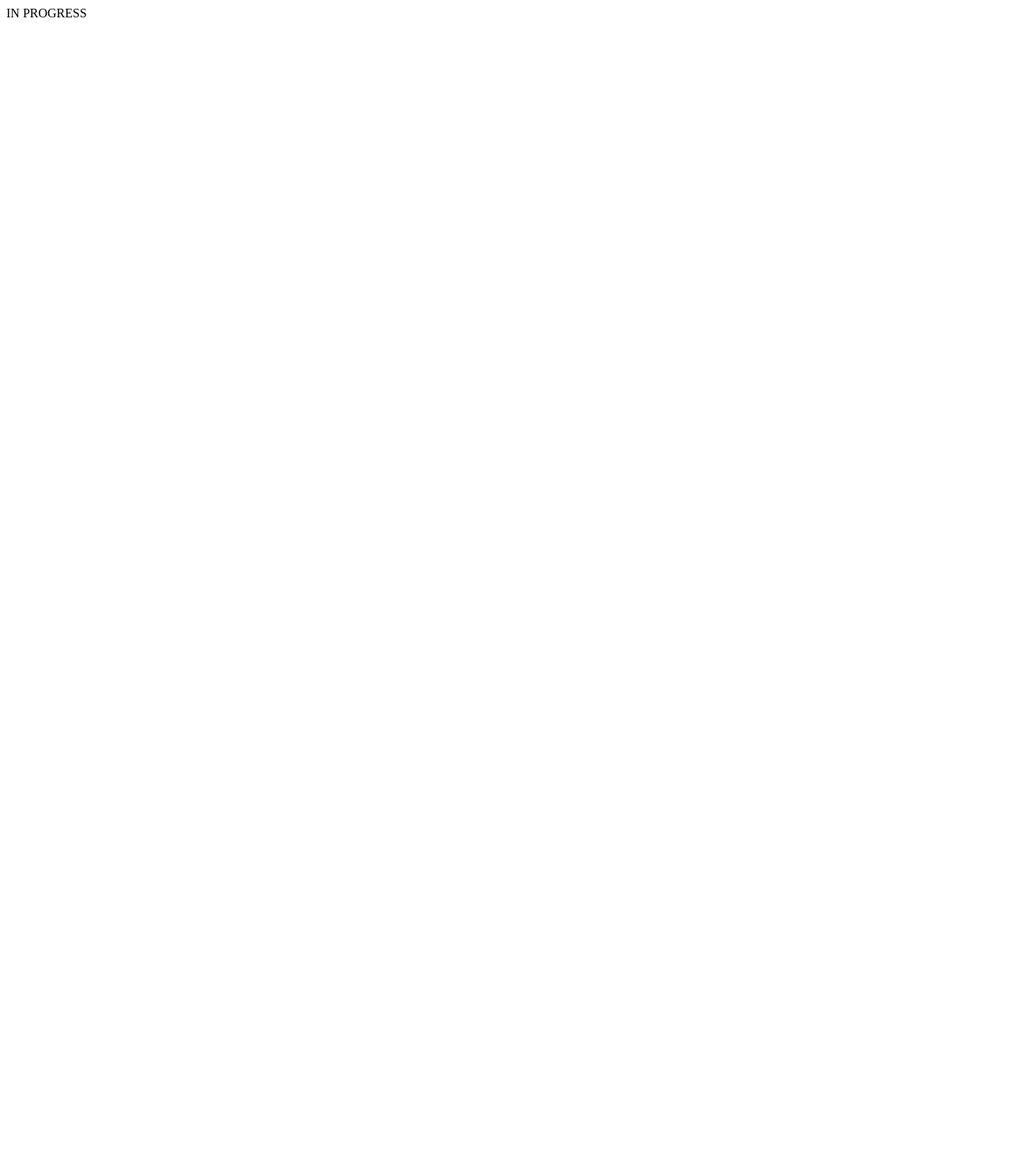
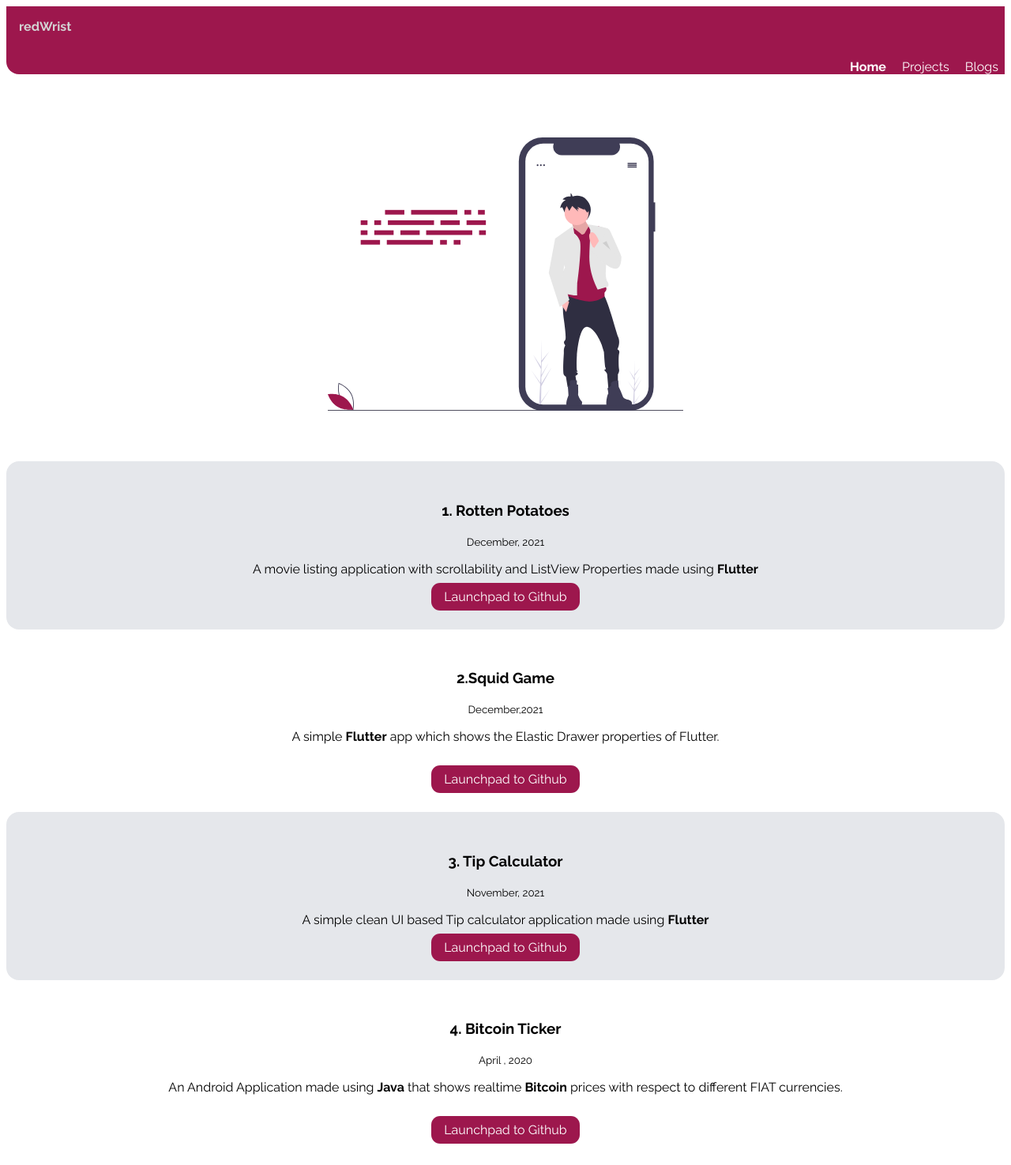
Before and after one commit to gantavya99/My-portfolio, a plain HTML site: page projects.html in a window 1280 px wide. Shown: the whole page at 79% size. Before the commit the page ends 800 px from the top, so only its background shows below. Drawn offline with Linux system fonts and the light colour scheme.

Commit message:
Added Project Page

```diff
--- a/projects.html
+++ b/projects.html
@@ -5,8 +5,54 @@
     <meta http-equiv="X-UA-Compatible" content="IE=edge">
     <meta name="viewport" content="width=device-width, initial-scale=1.0">
     <title>Projects</title>
+    <link href="styles.css" rel="stylesheet";
 </head>
 <body>
-    IN PROGRESS
+    <nav class="navigation-container">
+        <div style="color: lightgray;" class="nav-brand">
+            redWrist
+        </div>
+        <ul class="list-non-bullet nav-pills">
+            <li class="list-item-inline" >
+                <a class="new-link link-active" href="/">Home</a>
+            </li>
+            <li class="list-item-inline">
+                <a class="new-link" href="projects.html">Projects</a>
+            </li>
+            <li class="list-item-inline">
+                <a class="new-link" href="blogs.html">Blogs</a>
+            </li>
+        </ul>
+    </nav>
+    <header class="hero">
+        <img class="hero-image" src="/project123.svg">
+         </header>
+         <section class="section ow">
+            <h3> 1. Rotten Potatoes</h3>
+            <small>December, 2021</small>
+            <p class="section-text"> </b>A movie listing application with scrollability and ListView Properties made using <b>Flutter</b></p>
+            <a class="primary-link" href="https://github.com/gantavya99/Tip-Calculator" target="_blank">Launchpad to Github</a>
+        </section>
+         <section class="section">
+            <h3>2.Squid Game</h3>
+            <small>December,2021</small>
+            <p class="section-text">A simple <b>Flutter</b> app which shows the Elastic Drawer properties of Flutter.</p>
+            <br>
+            <a class="primary-link" href="https://github.com/gantavya99/bitcoin-ticker-android-gantavya99" target="_blank">Launchpad to Github</a>
+        </section>
+         <section class="section ow">
+            <h3> 3. Tip Calculator</h3>
+            <small>November, 2021</small>
+            <p class="section-text"> </b>A simple clean UI based Tip calculator application made using <b>Flutter</b></p>
+            <a class="primary-link" href="https://github.com/gantavya99/Tip-Calculator" target="_blank">Launchpad to Github</a>
+        </section>
+         <section class="section">
+            <h3>4. Bitcoin Ticker</h3>
+            <small>April , 2020</small>
+            <p class="section-text"> </b>An Android Application made using <b>Java</b> that shows realtime <b>Bitcoin</b> prices with respect to different FIAT currencies.</b></p>
+            <br>
+            <a class="primary-link" href="https://github.com/gantavya99/bitcoin-ticker-android-gantavya99" target="_blank">Launchpad to Github</a>
+        </section>
+
 </body>
 </html>
--- a/styles.css
+++ b/styles.css
@@ -61,11 +61,11 @@ hr{
     font-weight:bold;
 }
 .hero{
-    padding:2rem;
+    padding:4rem;
 }
 .hero-image{
 
-   max-width: 350px;
+   max-width: 450px;
    display: block;
    margin: auto;
 }
```
Also changed, not shown: blogs.html (+21 -1 lines), index.html (+3 -1 lines), blog.svg (added), project.svg (added), project123.svg (added).
